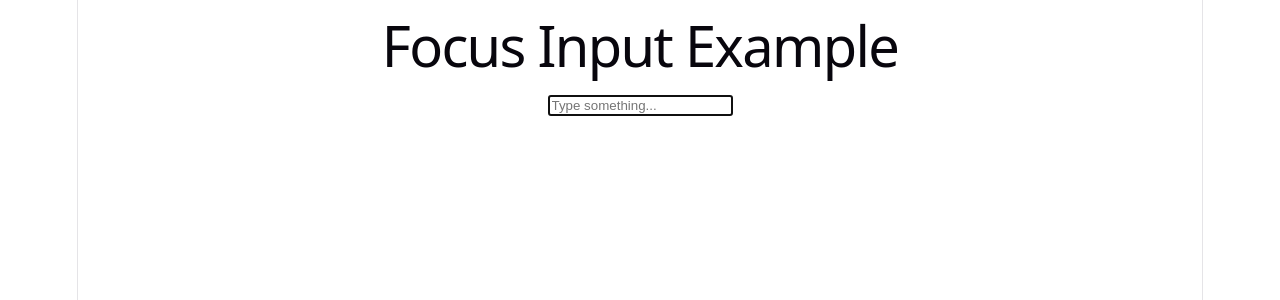
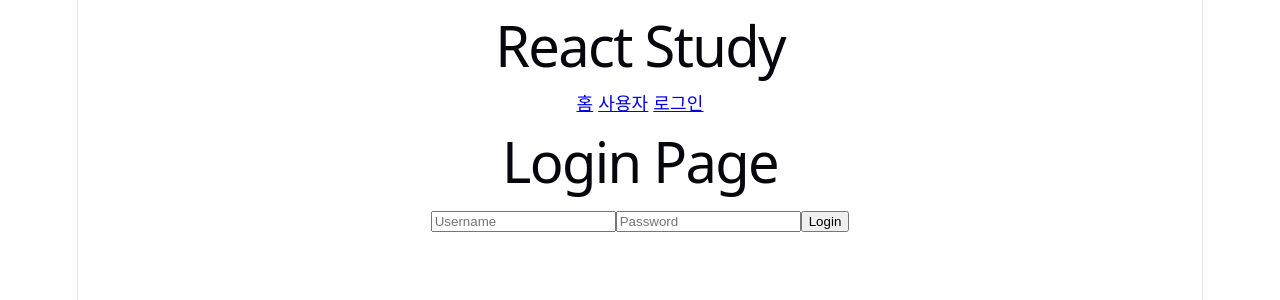
Before and after one commit to kghyung/react-study, a React (Vite) app: page /login in a window 1280 px wide. Shown: the top 300 px of the page. Built offline with nearby package versions, Linux system fonts and the light colour scheme.

Commit message:
HomePage구조

```diff
--- a/package.json
+++ b/package.json
@@ -11,7 +11,8 @@
   },
   "dependencies": {
     "react": "^19.2.8",
-    "react-dom": "^19.2.8"
+    "react-dom": "^19.2.8",
+    "react-router-dom": "^7.18.3"
   },
   "devDependencies": {
     "@types/react": "^19.2.18",
--- a/src/App.jsx
+++ b/src/App.jsx
@@ -1,19 +1,25 @@
-import { useEffect, useRef } from "react"
+import { BrowserRouter, Routes, Route } from "react-router-dom"
+
+import Header from "./components/Header"
+
+import HomePage from "./pages/HomePage"
+import UserPage from "./pages/UserPage"
+import LoginPage from "./pages/LoginPage"
 
 function App() {
-  const inputRef = useRef(null)
+  return (
+    <BrowserRouter>
 
-  useEffect(() => {
-    inputRef.current.focus()
-  }, [])
+      <Header />
 
-  return (
-    <div>
-      <h1>Focus Input Example</h1>
-      <input ref={inputRef} type="text" placeholder="Type something..." />
-    </div>
+      <Routes>
+        <Route path="/" element={<HomePage />} />
+        <Route path="/users" element={<UserPage />} />
+        <Route path="/login" element={<LoginPage />} />
+      </Routes>
+
+    </BrowserRouter>
   )
-
 }
 
 export default App
--- a/src/components/Header.jsx
+++ b/src/components/Header.jsx
@@ -1,7 +1,15 @@
+import { Link } from "react-router-dom"
+
 function Header() {
   return (
     <header>
-      <h1>사용자 관리</h1>
+      <h1>React Study</h1>
+
+      <nav>
+        <Link to="/">홈</Link>{" "}
+        <Link to="/users">사용자</Link>{" "}
+        <Link to="/login">로그인</Link>
+      </nav>
     </header>
   )
 }
--- /dev/null
+++ b/src/pages/HomePage.jsx
@@ -0,0 +1,11 @@
+import { Link } from "react-router-dom"
+
+function HomePage() {
+  return (
+    <div>
+
+    </div>
+  )
+}
+
+export default HomePage
--- /dev/null
+++ b/src/pages/LoginPage.jsx
@@ -0,0 +1,14 @@
+function LoginPage() {
+  return (
+    <div>
+      <h1>Login Page</h1>
+      <form>
+        <input type="text" placeholder="Username" />
+        <input type="password" placeholder="Password" />
+        <button type="submit">Login</button>
+      </form>
+    </div>
+  );
+}
+
+export default LoginPage;
```
Also changed, not shown: 1 other file (tests, documents, lock files or other folders).
